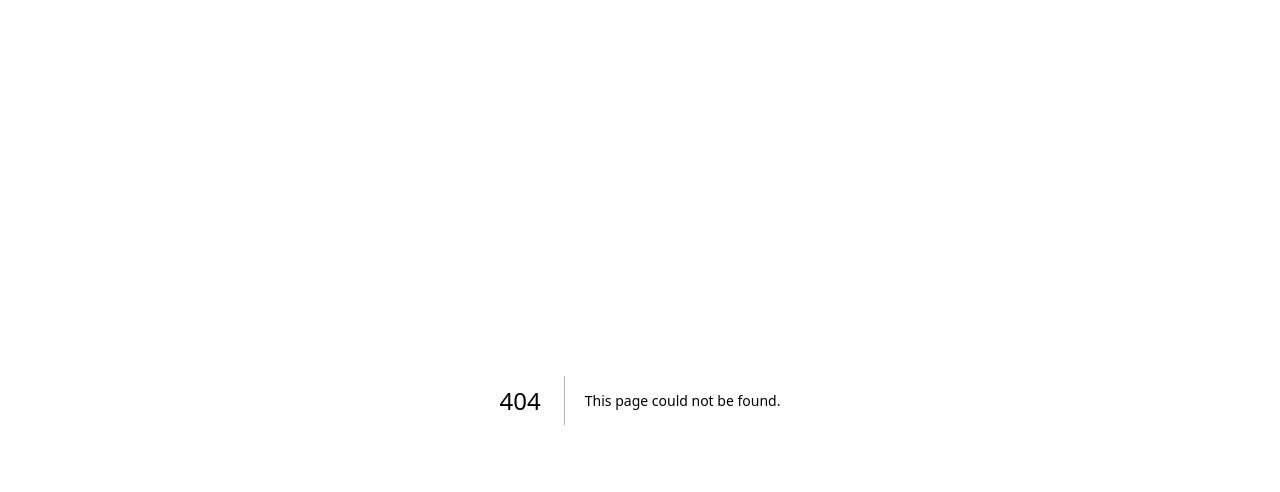
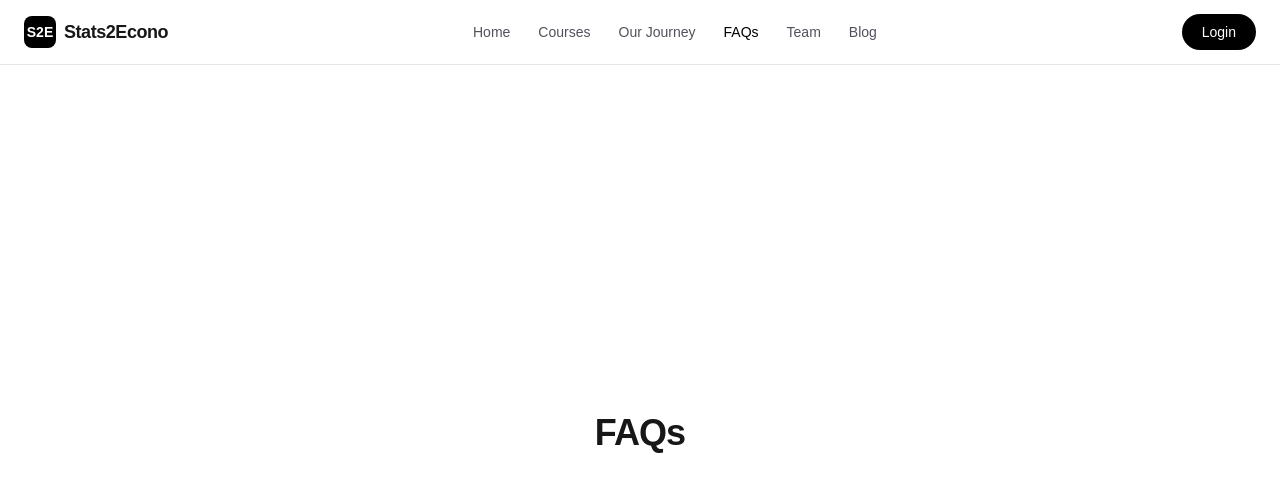
Before and after one commit to Stats2Econo/frontend, a Next.js app: page /faqs in a window 1280 px wide. Before the commit this address had no page. Shown: the top 492 px of the page. Built offline with nearby package versions, Linux system fonts and the light colour scheme.

Commit message:
created a basic header

```diff
--- /dev/null
+++ b/app/blog/page.tsx
@@ -0,0 +1,7 @@
+export default function BlogPage() {
+  return (
+    <div className="flex flex-1 items-center justify-center">
+      <h1 className="text-4xl font-semibold tracking-tight">Blog</h1>
+    </div>
+  );
+}
--- /dev/null
+++ b/app/components/Header.tsx
@@ -0,0 +1,55 @@
+"use client";
+
+import Link from "next/link";
+import { usePathname } from "next/navigation";
+
+const navLinks = [
+  { name: "Home", href: "/" },
+  { name: "Courses", href: "/courses" },
+  { name: "Our Journey", href: "/our-journey" },
+  { name: "FAQs", href: "/faqs" },
+  { name: "Team", href: "/team" },
+  { name: "Blog", href: "/blog" },
+];
+
+export default function Header() {
+  const pathname = usePathname();
+
+  return (
+    <header className="sticky top-0 z-50 border-b border-black/10 bg-white/80 backdrop-blur-md dark:border-white/10 dark:bg-black/80">
+      <div className="mx-auto flex h-16 max-w-7xl items-center justify-between px-6">
+        <Link href="/" className="flex items-center gap-2">
+          <div className="flex h-8 w-8 items-center justify-center rounded-lg bg-black text-sm font-bold text-white dark:bg-white dark:text-black">
+            S2E
+          </div>
+          <span className="text-lg font-semibold tracking-tight">
+            Stats2Econo
+          </span>
+        </Link>
+
+        <nav className="hidden items-center gap-1 md:flex">
+          {navLinks.map((link) => (
+            <Link
+              key={link.href}
+              href={link.href}
+              className={`rounded-md px-3 py-2 text-sm font-medium transition-colors hover:bg-black/5 dark:hover:bg-white/10 ${
+                pathname === link.href
+                  ? "text-black dark:text-white"
+                  : "text-zinc-600 dark:text-zinc-400"
+              }`}
+            >
+              {link.name}
+            </Link>
+          ))}
+        </nav>
+
+        <Link
+          href="/login"
+          className="rounded-full bg-black px-5 py-2 text-sm font-medium text-white transition-colors hover:bg-zinc-800 dark:bg-white dark:text-black dark:hover:bg-zinc-200"
+        >
+          Login
+        </Link>
+      </div>
+    </header>
+  );
+}
--- /dev/null
+++ b/app/courses/page.tsx
@@ -0,0 +1,7 @@
+export default function CoursesPage() {
+  return (
+    <div className="flex flex-1 items-center justify-center">
+      <h1 className="text-4xl font-semibold tracking-tight">Courses</h1>
+    </div>
+  );
+}
--- /dev/null
+++ b/app/faqs/page.tsx
@@ -0,0 +1,7 @@
+export default function FaqsPage() {
+  return (
+    <div className="flex flex-1 items-center justify-center">
+      <h1 className="text-4xl font-semibold tracking-tight">FAQs</h1>
+    </div>
+  );
+}
--- a/app/layout.tsx
+++ b/app/layout.tsx
@@ -1,5 +1,6 @@
 import type { Metadata } from "next";
 import { Geist, Geist_Mono } from "next/font/google";
+import Header from "./components/Header";
 import "./globals.css";
 
 const geistSans = Geist({
@@ -13,8 +14,8 @@ const geistMono = Geist_Mono({
 });
 
 export const metadata: Metadata = {
-  title: "Create Next App",
-  description: "Generated by create next app",
+  title: "Stats2Econo",
+  description: "Stats2Econo",
 };
 
 export default function RootLayout({ children }: LayoutProps<"/">) {
@@ -23,7 +24,10 @@ export default function RootLayout({ children }: LayoutProps<"/">) {
       lang="en"
       className={`${geistSans.variable} ${geistMono.variable} h-full antialiased`}
     >
-      <body className="min-h-full flex flex-col">{children}</body>
+      <body className="min-h-full flex flex-col">
+        <Header />
+        <main className="flex flex-1 flex-col">{children}</main>
+      </body>
     </html>
   );
 }
--- /dev/null
+++ b/app/our-journey/page.tsx
@@ -0,0 +1,7 @@
+export default function OurJourneyPage() {
+  return (
+    <div className="flex flex-1 items-center justify-center">
+      <h1 className="text-4xl font-semibold tracking-tight">Our Journey</h1>
+    </div>
+  );
+}
--- a/app/page.tsx
+++ b/app/page.tsx
@@ -1,69 +1,7 @@
-import Image from "next/image";
-
 export default function Home() {
   return (
-    <div className="flex flex-col flex-1 items-center justify-center bg-zinc-50 font-sans dark:bg-black">
-      <main className="flex flex-1 w-full max-w-3xl flex-col items-center justify-between py-32 px-16 bg-white dark:bg-black sm:items-start">
-        <Image
-          className="dark:invert h-5 w-[100px]"
-          src="/next.svg"
-          alt="Next.js logo"
-          width={100}
-          height={20}
-          priority
-        />
-        <div className="flex flex-col items-center gap-6 text-center sm:items-start sm:text-left">
-          <h1 className="max-w-xs text-3xl font-semibold leading-10 tracking-tight text-black dark:text-zinc-50">
-            To get started, edit the{" "}
-            <code className="rounded bg-black/[.06] px-1.5 py-0.5 font-mono text-[0.9em] dark:bg-white/[.08]">
-              page.tsx
-            </code>{" "}
-            file.
-          </h1>
-          <p className="max-w-md text-lg leading-8 text-zinc-600 dark:text-zinc-400">
-            Looking for a starting point or more instructions? Head over to{" "}
-            <a
-              href="https://vercel.com/templates?framework=next.js&utm_source=create-next-app&utm_medium=appdir-template-tw&utm_campaign=create-next-app"
-              className="font-medium text-zinc-950 dark:text-zinc-50"
-            >
-              Templates
-            </a>{" "}
-            or the{" "}
-            <a
-              href="https://nextjs.org/learn?utm_source=create-next-app&utm_medium=appdir-template-tw&utm_campaign=create-next-app"
-              className="font-medium text-zinc-950 dark:text-zinc-50"
-            >
-              Learning
-            </a>{" "}
-            center.
-          </p>
-        </div>
-        <div className="flex flex-col gap-4 text-base font-medium sm:flex-row">
-          <a
-            className="flex h-12 w-full items-center justify-center gap-2 rounded-full bg-foreground px-5 text-background transition-colors hover:bg-[#383838] dark:hover:bg-[#ccc] md:w-[158px]"
-            href="https://vercel.com/new?utm_source=create-next-app&utm_medium=appdir-template-tw&utm_campaign=create-next-app"
-            target="_blank"
-            rel="noopener noreferrer"
-          >
-            <Image
-              className="dark:invert h-[14px] w-4"
-              src="/vercel.svg"
-              alt="Vercel logomark"
-              width={16}
-              height={14}
-            />
-            Deploy Now
-          </a>
-          <a
-            className="flex h-12 w-full items-center justify-center rounded-full border border-solid border-black/[.08] px-5 transition-colors hover:border-transparent hover:bg-black/[.04] dark:border-white/[.145] dark:hover:bg-[#1a1a1a] md:w-[158px]"
-            href="https://nextjs.org/docs?utm_source=create-next-app&utm_medium=appdir-template-tw&utm_campaign=create-next-app"
-            target="_blank"
-            rel="noopener noreferrer"
-          >
-            Documentation
-          </a>
-        </div>
-      </main>
+    <div className="flex flex-1 items-center justify-center">
+      <h1 className="text-4xl font-semibold tracking-tight">Home</h1>
     </div>
   );
 }
--- /dev/null
+++ b/app/team/page.tsx
@@ -0,0 +1,7 @@
+export default function TeamPage() {
+  return (
+    <div className="flex flex-1 items-center justify-center">
+      <h1 className="text-4xl font-semibold tracking-tight">Team</h1>
+    </div>
+  );
+}
```
